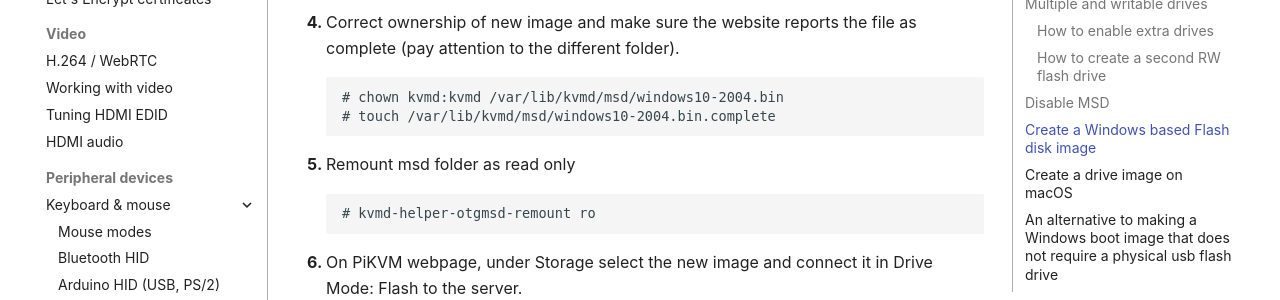
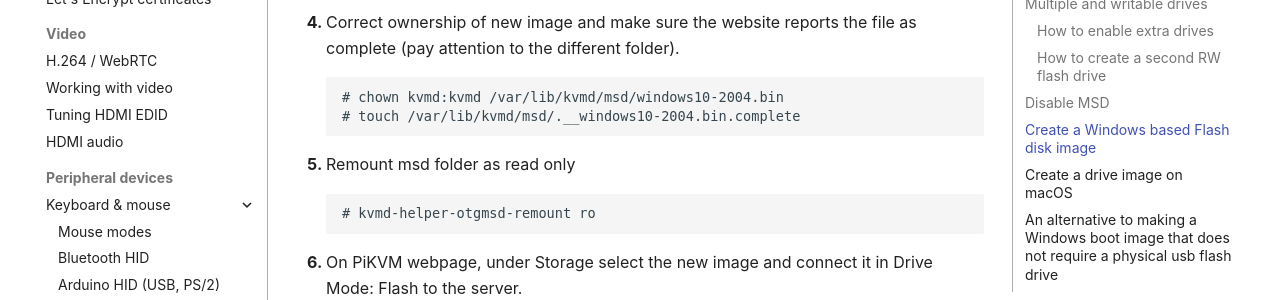
Before and after one commit to pikvm/pikvm, an MkDocs documentation site: the page built from docs/msd.md, in a window 1280 px wide and 900 px high, scrolled down 5419 px. Shown: the part 171-471 px from the top of the window. Built offline with MkDocs 1.6.1 and Material for MkDocs 9.7.7, drawn with Linux system fonts in a browser that asks for light colours; some web fonts are replaced; comment, search, counter and statistics services are not loaded.

````diff
--- a/docs/msd.md
+++ b/docs/msd.md
@@ -236,7 +236,7 @@ Once you have the desired USB stick perform the following on the RPi to create t
 
     ```
     # chown kvmd:kvmd /var/lib/kvmd/msd/windows10-2004.bin
-    # touch /var/lib/kvmd/msd/windows10-2004.bin.complete
+    # touch /var/lib/kvmd/msd/.__windows10-2004.bin.complete
     ```
 
 5. Remount msd folder as read only
````
